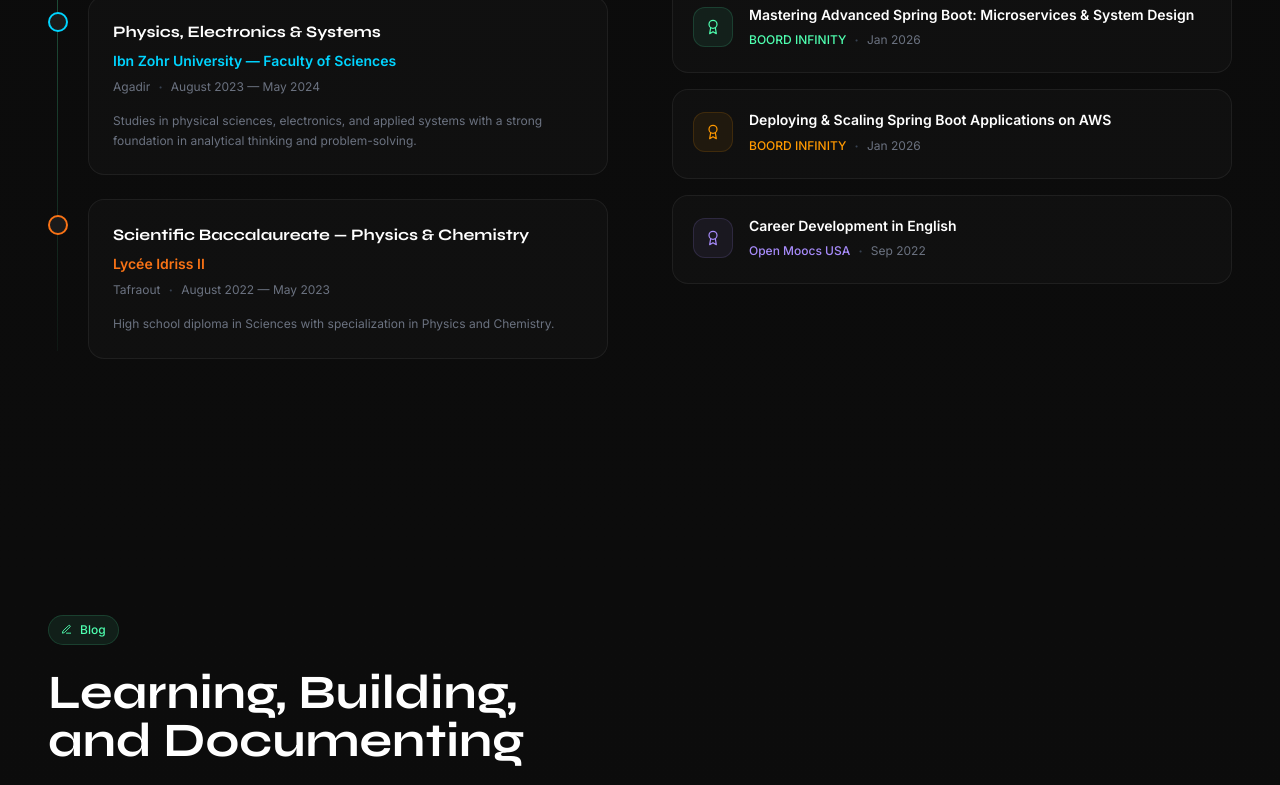
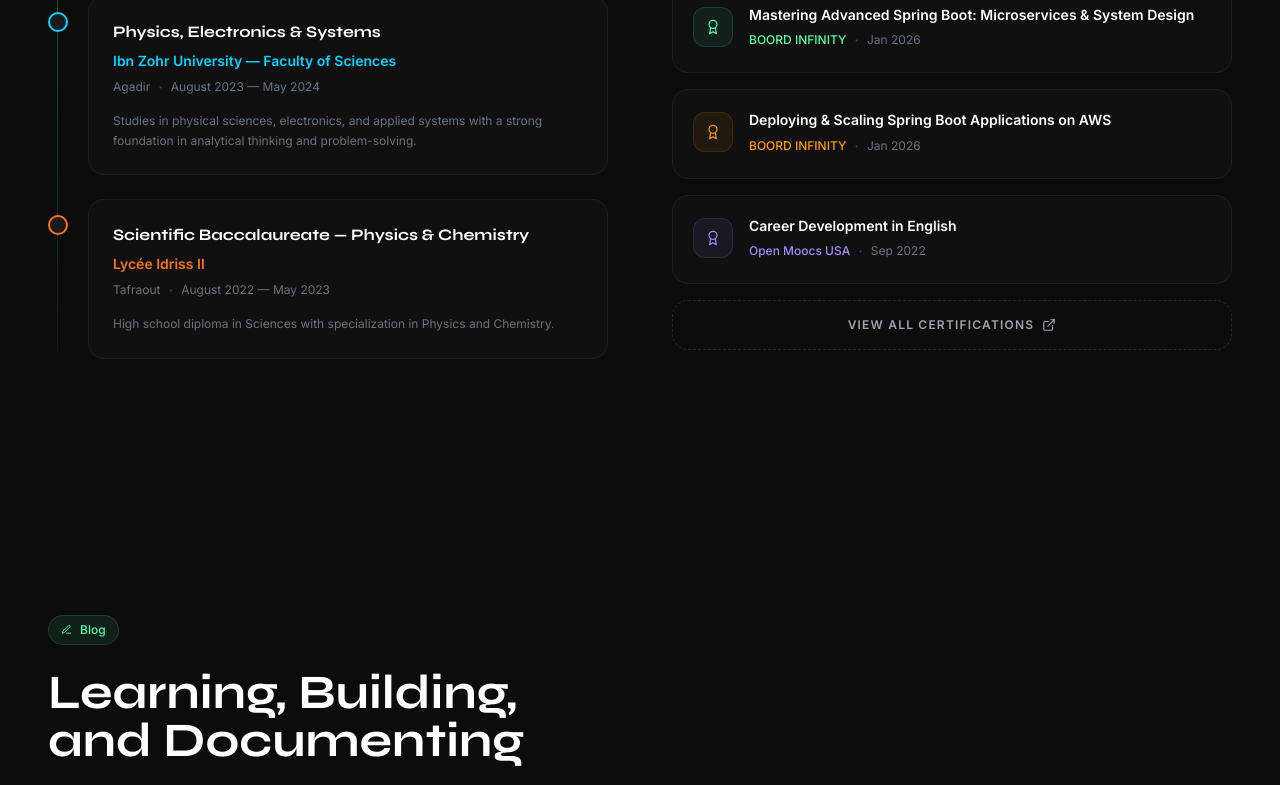
Before and after one commit to mustapha-moutaki/my-portfolio, a React (Vite) app: page / in a window 1280 px wide. Shown: the part 7078-7863 px from the top of the page. Built offline with nearby package versions, Linux system fonts and the light colour scheme.

Commit message:
update education section

```diff
--- a/src/components/Education.tsx
+++ b/src/components/Education.tsx
@@ -1,6 +1,6 @@
-import { motion, useInView } from 'framer-motion';
-import { useRef } from 'react';
-import { GraduationCap, Award } from 'lucide-react';
+import { motion, useInView, AnimatePresence } from 'framer-motion';
+import { useRef, useState } from 'react';
+import { GraduationCap, Award, X, ExternalLink, Download } from 'lucide-react';
 
 const education = [
   {
@@ -33,11 +33,16 @@ const education = [
 ];
 
 const certifications = [
-  { name: 'Oracle Certified Associate, Java SE Programmer', issuer: 'Oracle', period: 'Jan 2026', accent: '#f89820' },
-  { name: 'Meta Back-End Developer Specialization', issuer: 'Meta', period: 'May 2025', accent: '#0668e1' },
-  { name: 'Mastering Advanced Spring Boot: Microservices & System Design', issuer: 'BOORD INFINITY', period: 'Jan 2026', accent: '#4fffb0' },
-  { name: 'Deploying & Scaling Spring Boot Applications on AWS', issuer: 'BOORD INFINITY', period: 'Jan 2026', accent: '#ff9900' },
-  { name: 'Career Development in English', issuer: 'Open Moocs USA', period: 'Sep 2022', accent: '#a78bfa' },
+  { name: 'Oracle Certified Associate, Java SE Programmer', issuer: 'Oracle', period: 'Jan 2026', accent: '#f89820', link: 'https://collection.cloudinary.com/df1wxfrxu/114d67d4a58773e3c9bb2cb69ad8ce97' },
+  { name: 'Meta Back-End Developer Specialization', issuer: 'Meta', period: 'May 2025', accent: '#0668e1', link: 'https://collection.cloudinary.com/df1wxfrxu/da558b401981fbca4bb0e38d7b4fc693' },
+  { name: 'Mastering Advanced Spring Boot: Microservices & System Design', issuer: 'BOORD INFINITY', period: 'Jan 2026', accent: '#4fffb0', link: 'https://collection.cloudinary.com/df1wxfrxu/351cf95d266f1f856d42b9d979683196' },
+  { name: 'Deploying & Scaling Spring Boot Applications on AWS', issuer: 'BOORD INFINITY', period: 'Jan 2026', accent: '#ff9900', link: 'https://collection.cloudinary.com/df1wxfrxu/61d8f41705343f86ceaced2783cd1f8a' },
+  { name: 'Career Development in English', issuer: 'Open Moocs USA', period: 'Sep 2022', accent: '#a78bfa', link: 'https://collection.cloudinary.com/df1wxfrxu/ab7ee6374462318c1a073e3c605cb5eb' },
+  // Additional certifications to test the "See More" button
+    { name: 'AI Career Essentials', issuer: 'ALX', period: 'Sep 2025', accent: '#a78bfa', link: 'https://collection.cloudinary.com/df1wxfrxu/1cbce9ede50a527279c96bec867d1886' },
+
+  { name: 'Full-Stack Web Development', issuer: 'Coursera', period: 'Dec 2023', accent: '#0056D2', link: 'https://drive.google.com/...' },
+  { name: 'PostgreSQL Advanced', issuer: 'Udemy', period: 'Aug 2023', accent: '#336791', link: 'https://drive.google.com/...' },
 ];
 
 const containerVariants = {
@@ -53,6 +58,11 @@ const itemVariants = {
 export default function Education() {
   const ref = useRef<HTMLDivElement>(null);
   const inView = useInView(ref, { once: true, margin: '-80px' });
+  const [isModalOpen, setIsModalOpen] = useState(false);
+
+  // Filter first 5 certifications for the main display
+  const displayedCerts = certifications.slice(0, 5);
+  const hasMore = certifications.length > 5;
 
   return (
     <section id="education" className="relative py-32">
@@ -79,7 +89,7 @@ export default function Education() {
         </motion.div>
 
         <div className="grid lg:grid-cols-2 gap-16">
-          {/* Education */}
+          {/* Education Section */}
           <motion.div
             ref={ref}
             variants={containerVariants}
@@ -101,7 +111,6 @@ export default function Education() {
               <div className="space-y-6">
                 {education.map((edu, i) => (
                   <motion.div key={i} variants={itemVariants} className="relative pl-10">
-                    {/* Dot */}
                     <div
                       className="absolute left-0 top-4 w-5 h-5 rounded-full border-2 flex items-center justify-center"
                       style={{
@@ -139,7 +148,7 @@ export default function Education() {
             </div>
           </motion.div>
 
-          {/* Certifications */}
+          {/* Certifications Section */}
           <motion.div
             variants={containerVariants}
             initial="hidden"
@@ -154,7 +163,7 @@ export default function Education() {
               Certifications
             </h3>
             <div className="space-y-4">
-              {certifications.map((cert, i) => (
+              {displayedCerts.map((cert, i) => (
                 <motion.div
                   key={i}
                   variants={itemVariants}
@@ -182,10 +191,121 @@ export default function Education() {
                   </div>
                 </motion.div>
               ))}
+
+              {/* View All Button */}
+              {hasMore && (
+                <motion.button
+                  variants={itemVariants}
+                  whileHover={{ scale: 1.02, backgroundColor: 'rgba(255,255,255,0.05)' }}
+                  whileTap={{ scale: 0.98 }}
+                  onClick={() => setIsModalOpen(true)}
+                  className="w-full py-4 rounded-2xl border border-dashed border-gray-800 text-gray-400 text-xs font-semibold uppercase tracking-widest flex items-center justify-center gap-2 transition-colors"
+                >
+                  View All Certifications
+                  <ExternalLink size={14} />
+                </motion.button>
+              )}
             </div>
           </motion.div>
         </div>
       </div>
+
+      {/* Huge Modal Popup */}
+      <AnimatePresence>
+        {isModalOpen && (
+          <div className="fixed inset-0 z-[100] flex items-center justify-center p-4 sm:p-6">
+            <motion.div
+              initial={{ opacity: 0 }}
+              animate={{ opacity: 1 }}
+              exit={{ opacity: 0 }}
+              onClick={() => setIsModalOpen(false)}
+              className="absolute inset-0 bg-black/80 backdrop-blur-xl"
+            />
+
+            <motion.div
+              initial={{ opacity: 0, scale: 0.9, y: 20 }}
+              animate={{ opacity: 1, scale: 1, y: 0 }}
+              exit={{ opacity: 0, scale: 0.9, y: 20 }}
+              className="relative w-full max-w-4xl max-h-[85vh] overflow-hidden rounded-3xl border border-white/10 bg-[#0c0c0c] shadow-2xl flex flex-col"
+            >
+              {/* Modal Header */}
+              <div className="p-6 border-b border-white/5 flex items-center justify-between bg-white/[0.02]">
+                <div className="flex items-center gap-3">
+                  <div className="w-10 h-10 rounded-full bg-[#4fffb0]/10 flex items-center justify-center">
+                    <Award size={20} className="text-[#4fffb0]" />
+                  </div>
+                  <div>
+                    <h3 className="text-xl font-bold text-white">Full Credentials</h3>
+                    <p className="text-xs text-gray-500 uppercase tracking-tighter">Verified Certifications & Licenses</p>
+                  </div>
+                </div>
+                <button
+                  onClick={() => setIsModalOpen(false)}
+                  className="w-10 h-10 rounded-full flex items-center justify-center hover:bg-white/10 text-gray-400 transition-colors"
+                >
+                  <X size={20} />
+                </button>
+              </div>
+
+              {/* Modal Body - List */}
+              <div className="flex-1 overflow-y-auto p-6 space-y-3 custom-scrollbar">
+                {certifications.map((cert, i) => (
+                  <motion.a
+                    key={i}
+                    href={cert.link}
+                    target="_blank"
+                    rel="noopener noreferrer"
+                    initial={{ opacity: 0, x: -10 }}
+                    animate={{ opacity: 1, x: 0 }}
+                    transition={{ delay: i * 0.05 }}
+                    className="group flex items-center gap-4 p-4 rounded-2xl bg-white/[0.02] border border-white/5 hover:border-white/10 hover:bg-white/[0.04] transition-all"
+                  >
+                    <div
+                      className="w-12 h-12 rounded-xl flex items-center justify-center flex-shrink-0 transition-transform group-hover:scale-110"
+                      style={{ background: `${cert.accent}12`, border: `1px solid ${cert.accent}20` }}
+                    >
+                      <Award size={22} style={{ color: cert.accent }} />
+                    </div>
+                    <div className="flex-1 min-w-0">
+                      <h4 className="text-sm font-bold text-white group-hover:text-[#4fffb0] transition-colors truncate">
+                        {cert.name}
+                      </h4>
+                      <p className="text-xs text-gray-500 mt-0.5">{cert.issuer} • {cert.period}</p>
+                    </div>
+                    <div className="flex items-center gap-2 opacity-0 group-hover:opacity-100 transition-opacity">
+                      <span className="text-[10px] font-bold text-[#4fffb0] uppercase hidden sm:inline">View Drive</span>
+                      <Download size={18} className="text-gray-400" />
+                    </div>
+                  </motion.a>
+                ))}
+              </div>
+
+              {/* Modal Footer */}
+              <div className="p-4 bg-white/[0.01] border-t border-white/5 text-center">
+                <p className="text-[10px] text-gray-600 uppercase tracking-[0.2em]">
+                  End of List • {certifications.length} Credentials
+                </p>
+              </div>
+            </motion.div>
+          </div>
+        )}
+      </AnimatePresence>
+
+      <style>{`
+        .custom-scrollbar::-webkit-scrollbar {
+          width: 6px;
+        }
+        .custom-scrollbar::-webkit-scrollbar-track {
+          background: transparent;
+        }
+        .custom-scrollbar::-webkit-scrollbar-thumb {
+          background: rgba(255, 255, 255, 0.1);
+          border-radius: 10px;
+        }
+        .custom-scrollbar::-webkit-scrollbar-thumb:hover {
+          background: rgba(255, 255, 255, 0.2);
+        }
+      `}</style>
     </section>
   );
 }
```
